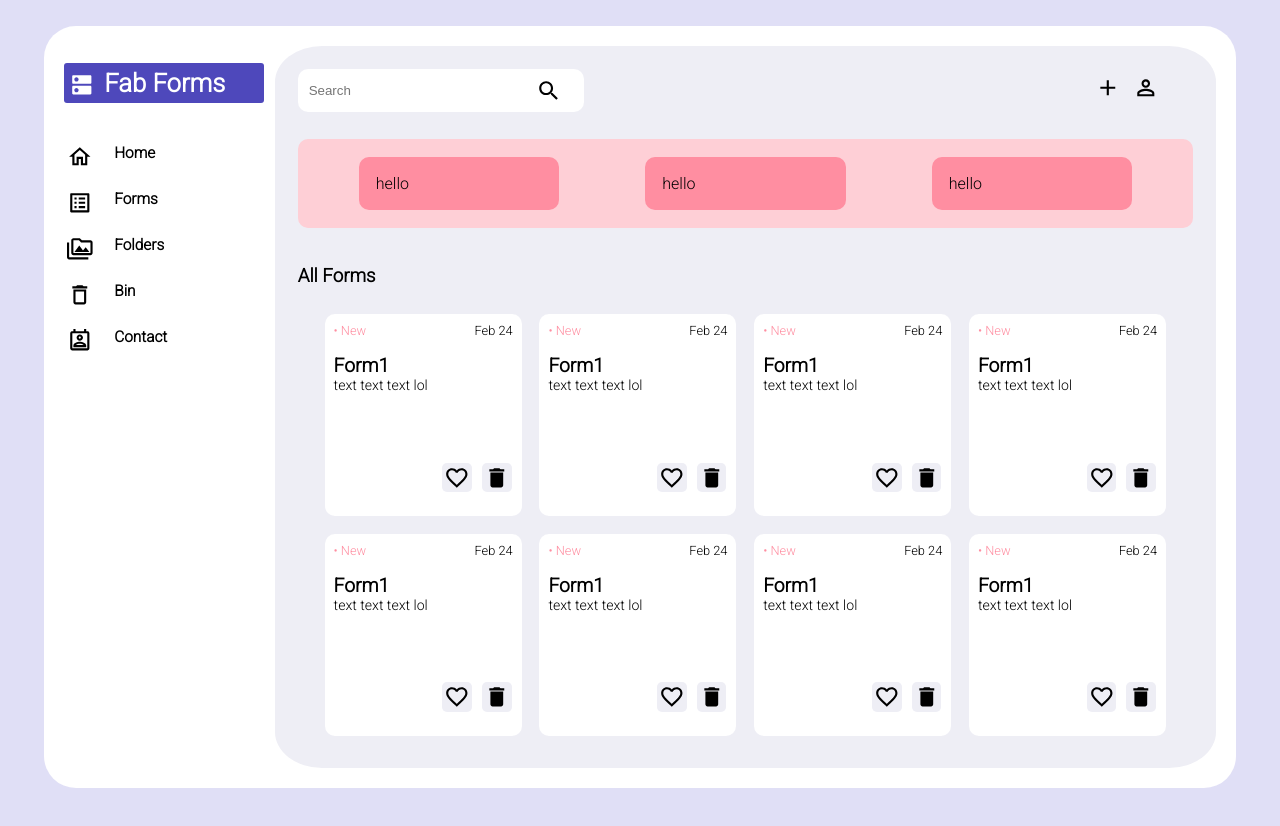
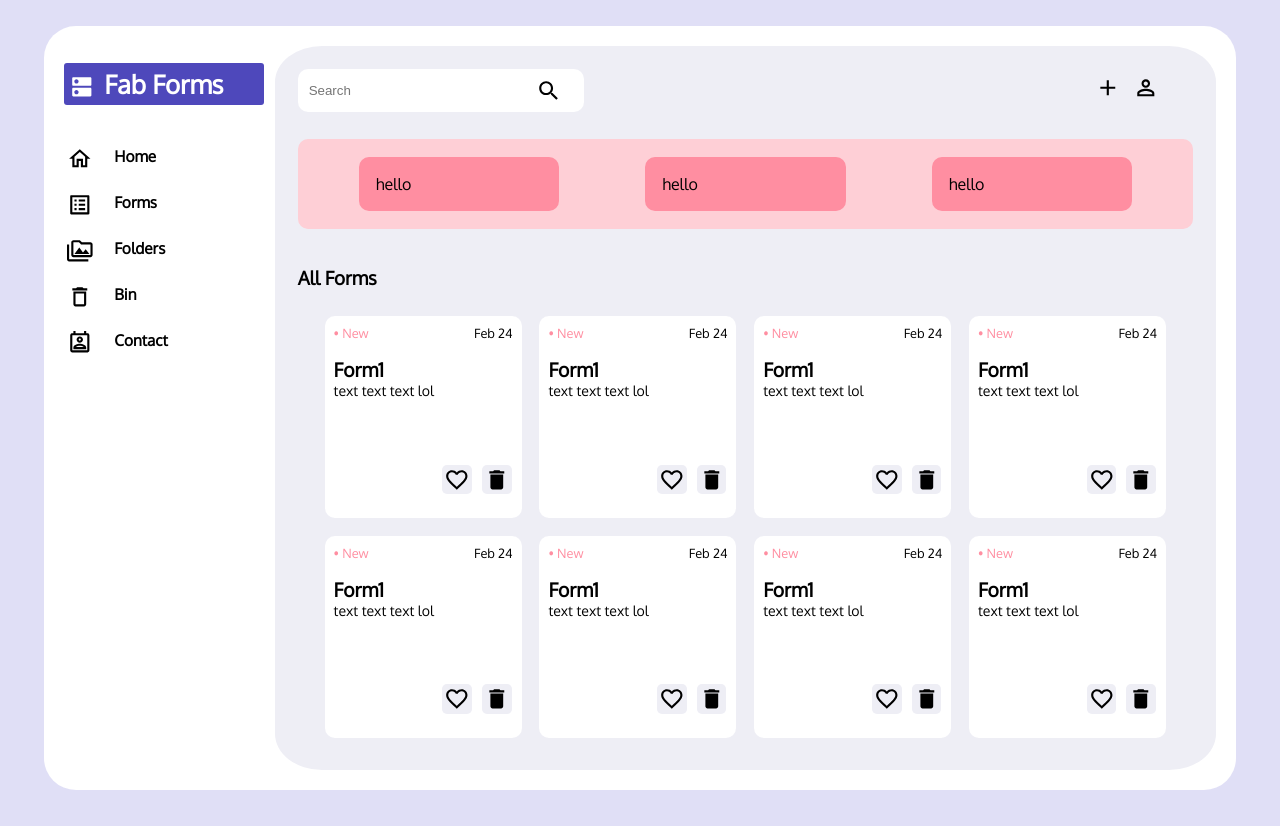
Before and after one commit to AviroopNandy/Google-Forms-Clone, a React (Create React App) app: page / in a window 1280 px wide. Built offline with nearby package versions, Linux system fonts and the light colour scheme.

Commit message:
Update App.css

```diff
--- a/src/App.css
+++ b/src/App.css
@@ -1,3 +1,4 @@
+@import url("https://fonts.googleapis.com/css2?family=Oxygen&display=swap");
 :root{
   --purpleLight:#E0DFF6;
   --purpleDark:#4e48bb;
@@ -15,5 +16,5 @@
   min-height:100vh;
   /* overflow-y:hidden; */
   background:var(--purpleLight);
-  font-family: 'Roboto', sans-serif;
+  font-family: 'Oxygen', sans-serif;
 }
```
